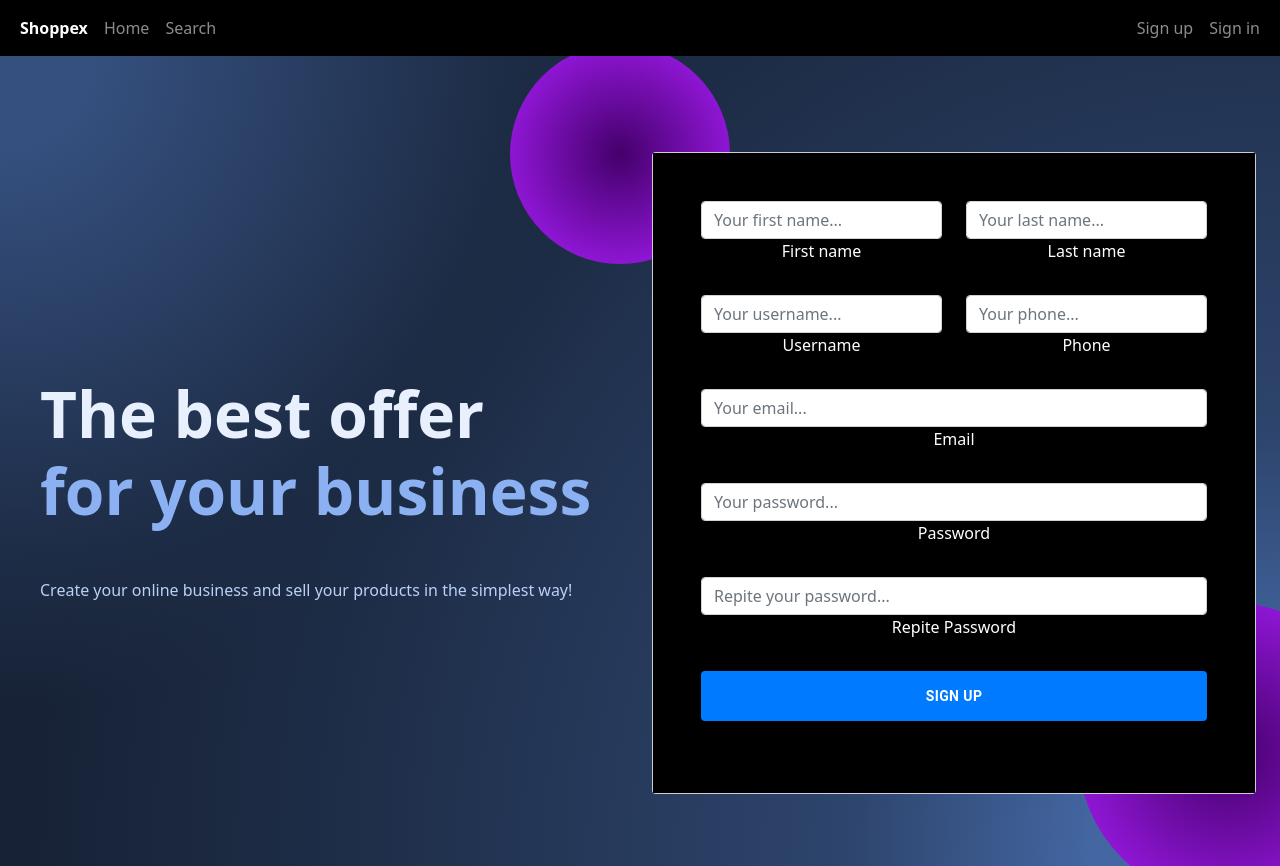
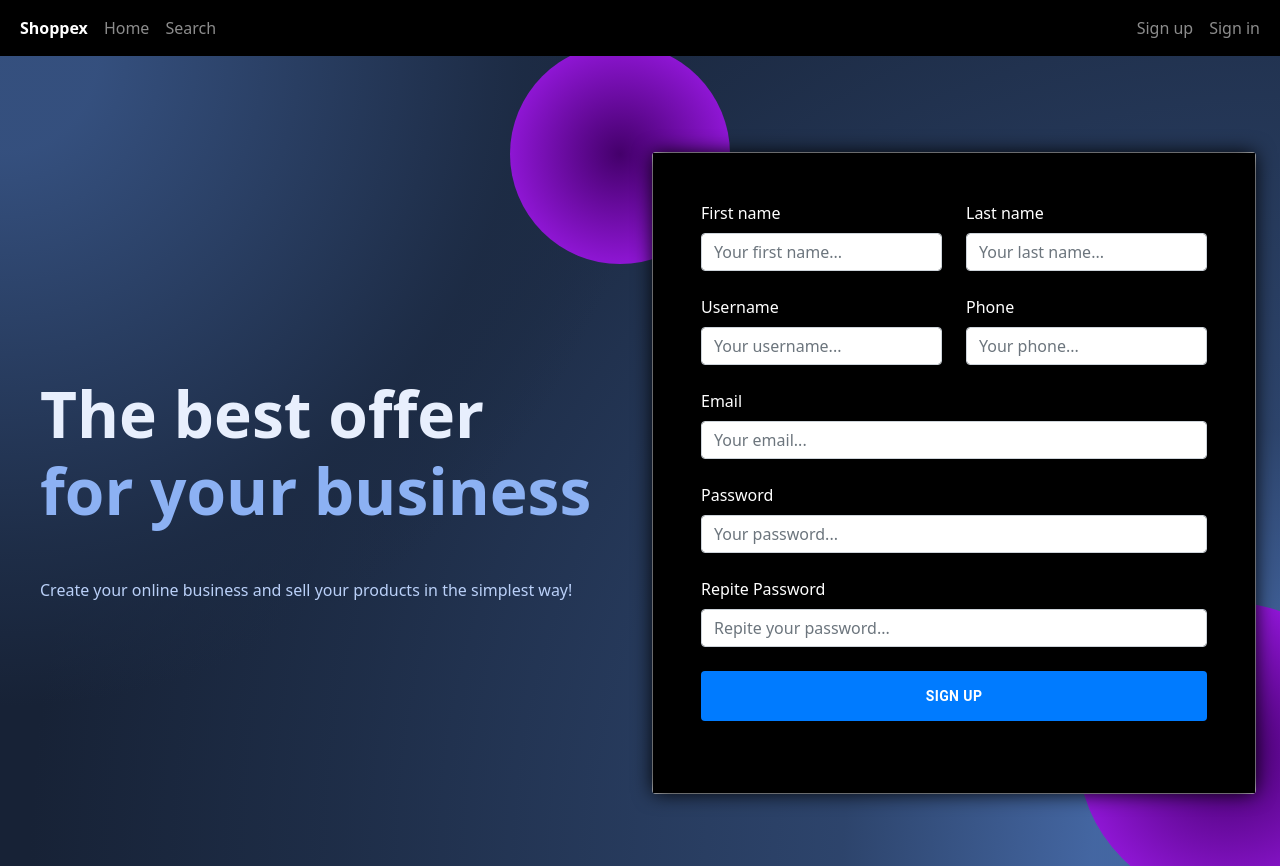
Before and after one commit to mubla97/shop_project, a React (Create React App) app in the folder frontend/: page /register in a window 1280 px wide. Built offline with nearby package versions, Linux system fonts and the light colour scheme; no server answers.

Commit message:
add blur in register & login + change form in register

```diff
--- a/frontend/src/Pages/Login.jsx
+++ b/frontend/src/Pages/Login.jsx
@@ -93,11 +93,46 @@ const Login = () => {
         <MDBCol md='6' className='position-relative'>
         <div id="radius-shape-1" className="position-absolute rounded-circle shadow-5-strong"></div>
         <div id="radius-shape-2" className="position-absolute rounded-circle shadow-5-strong"></div>
-          <MDBCard className='my-5'>
-            <MDBCardBody className='p-5'>
 
-              <MDBInput wrapperClass='mb-4' label='Email' id='form1' type='email' placeholder="email@email.com" labelClass="text-white" value={email} onChange={e => setEmail(e.target.value)} required/>
-              <MDBInput wrapperClass='mb-4' label='Password' id='form1' type='password' placeholder="your password..." labelClass="text-white" value={password} onChange={e => setPassword(e.target.value)} required/>
+        <MDBCard className='my-5  bg-glass position-relative'>
+          {/* Fondo desenfocado */}
+          <div
+            style={{
+              position: 'absolute',
+              top: 0,
+              left: 0,
+              right: 0,
+              bottom: 0,
+              backgroundColor: 'black', // Fondo negro o cualquier color o imagen que desees
+              filter: 'blur(10px)', // Efecto de desenfoque
+              zIndex: -1, // Asegura que el fondo quede detrás del contenido
+            }}
+          ></div>
+
+          {/* Contenido de la tarjeta que NO se desenfoca */}
+          <MDBCardBody className='p-5 position-relative'>
+            <MDBInput
+              wrapperClass='mb-4'
+              label='Email'
+              id='form1'
+              type='email'
+              placeholder="email@email.com"
+              labelClass="text-white"
+              value={email}
+              onChange={e => setEmail(e.target.value)}
+              required
+            />
+            <MDBInput
+              wrapperClass='mb-4'
+              label='Password'
+              id='form1'
+              type='password'
+              placeholder="your password..."
+              labelClass="text-white"
+              value={password}
+              onChange={e => setPassword(e.target.value)}
+              required
+            />
 
             <Button
               className="w-100 mb-4 d-flex justify-content-center align-items-center"
@@ -117,10 +152,8 @@ const Login = () => {
             >
               <div className="w-100 d-flex justify-content-center align-items-center ">Sign up</div>
             </Button>
-
           </MDBCardBody>
         </MDBCard>
-
         </MDBCol>
 
       </MDBRow>
--- a/frontend/src/Pages/Register.jsx
+++ b/frontend/src/Pages/Register.jsx
@@ -115,30 +115,111 @@ const Register = () => {
                 <div id="radius-shape-1" className="position-absolute rounded-circle shadow-5-strong"></div>
                 <div id="radius-shape-2" className="position-absolute rounded-circle shadow-5-strong"></div>
 
-                <MDBCard className='my-5 bg-glass'>
-                  <MDBCardBody className='p-5'>
+                <MDBCard className='my-5 bg-glass position-relative'>
+                {/* Fondo desenfocado */}
+                <div
+                  style={{
+                    position: 'absolute',
+                    top: 0,
+                    left: 0,
+                    right: 0,
+                    bottom: 0,
+                    backgroundColor: 'black', // Fondo negro o cualquier color o imagen que desees
+                    filter: 'blur(10px)', // Efecto de desenfoque
+                    zIndex: -1, // Asegura que el fondo quede detrás del contenido
+                  }}
+                ></div>
+
+                {/* Contenido de la tarjeta que NO se desenfoca */}
+                <MDBCardBody className='p-5 position-relative'>
                 <MDBRow>
                   <MDBCol col='6'>
-                        <MDBInput wrapperClass='mb-4' label='First name' id='name' type='text' placeholder="Your first name..." labelClass="text-white" onChange={(e) => setName(e.target.value)} />
+                    <div className="form-group mb-4" style={{ display: 'block', textAlign: 'left' }}>
+                      <label htmlFor="name" className="text-white" style={{ display: 'block', marginBottom: '8px' }}>First name</label>
+                      <input
+                        id="name"
+                        type="text"
+                        placeholder="Your first name..."
+                        className="form-control"
+                        onChange={(e) => setName(e.target.value)}
+                      />
+                    </div>
                   </MDBCol>
 
                   <MDBCol col='6'>
-                        <MDBInput wrapperClass='mb-4' label='Last name' id='lastname' type='text' placeholder="Your last name..." labelClass="text-white" onChange={(e) => setLastname(e.target.value)} />
+                    <div className="form-group mb-4" style={{ display: 'block', textAlign: 'left' }}>
+                      <label htmlFor="lastname" className="text-white" style={{ display: 'block', marginBottom: '8px' }}>Last name</label>
+                      <input
+                        id="lastname"
+                        type="text"
+                        placeholder="Your last name..."
+                        className="form-control"
+                        onChange={(e) => setLastname(e.target.value)}
+                      />
+                    </div>
                   </MDBCol>
                 </MDBRow>
+
                 <MDBRow>
                   <MDBCol col='6'>
-                        <MDBInput wrapperClass='mb-4' label='Username' id='username' type='text' placeholder="Your username..." labelClass="text-white" onChange={(e) => setUsername(e.target.value)} />
+                    <div className="form-group mb-4" style={{ display: 'block', textAlign: 'left' }}>
+                      <label htmlFor="username" className="text-white" style={{ display: 'block', marginBottom: '8px' }}>Username</label>
+                      <input
+                        id="username"
+                        type="text"
+                        placeholder="Your username..."
+                        className="form-control"
+                        onChange={(e) => setUsername(e.target.value)}
+                      />
+                    </div>
                   </MDBCol>
 
                   <MDBCol col='6'>
-                        <MDBInput wrapperClass='mb-4' label='Phone' id='phone' type='number' placeholder="Your phone..." labelClass="text-white" onChange={(e) => setPhone(e.target.value)} />
+                    <div className="form-group mb-4" style={{ display: 'block', textAlign: 'left' }}>
+                      <label htmlFor="phone" className="text-white" style={{ display: 'block', marginBottom: '8px' }}>Phone</label>
+                      <input
+                        id="phone"
+                        type="number"
+                        placeholder="Your phone..."
+                        className="form-control"
+                        onChange={(e) => setPhone(e.target.value)}
+                      />
+                    </div>
                   </MDBCol>
                 </MDBRow>
 
-                    <MDBInput wrapperClass='mb-4' label='Email' id='email' type='email' placeholder="Your email..." labelClass="text-white" onChange={(e) => setEmail(e.target.value)} />
-                    <MDBInput wrapperClass='mb-4' label='Password' id='password' type='password' placeholder="Your password..." labelClass="text-white" onChange={(e) => setPassword(e.target.value)} />
-                    <MDBInput wrapperClass='mb-4' label='Repite Password' id='password_confirmation' type='password' placeholder="Repite your password..." labelClass="text-white" onChange={(e) => setPassword_confirmation(e.target.value)} />
+                <div className="form-group mb-4" style={{ display: 'block', textAlign: 'left' }}>
+                  <label htmlFor="email" className="text-white" style={{ display: 'block', marginBottom: '8px' }}>Email</label>
+                  <input
+                    id="email"
+                    type="email"
+                    placeholder="Your email..."
+                    className="form-control"
+                    onChange={(e) => setEmail(e.target.value)}
+                  />
+                </div>
+
+                <div className="form-group mb-4" style={{ display: 'block', textAlign: 'left' }}>
+                  <label htmlFor="password" className="text-white" style={{ display: 'block', marginBottom: '8px' }}>Password</label>
+                  <input
+                    id="password"
+                    type="password"
+                    placeholder="Your password..."
+                    className="form-control"
+                    onChange={(e) => setPassword(e.target.value)}
+                  />
+                </div>
+
+                <div className="form-group mb-4" style={{ display: 'block', textAlign: 'left' }}>
+                  <label htmlFor="password_confirmation" className="text-white" style={{ display: 'block', marginBottom: '8px' }}>Repite Password</label>
+                  <input
+                    id="password_confirmation"
+                    type="password"
+                    placeholder="Repite your password..."
+                    className="form-control"
+                    onChange={(e) => setPassword_confirmation(e.target.value)}
+                  />
+                </div>
 
                 <Button
                   className="w-100 mb-4 d-flex justify-content-center align-items-center"
@@ -158,10 +239,9 @@ const Register = () => {
                 >
                   <div className="w-100 d-flex justify-content-center align-items-center ">Sign up</div>
                 </Button>
-
-
               </MDBCardBody>
               </MDBCard>
+
 
               </MDBCol>
 
```
Lines whose indentation alone changed are shown as unchanged.
